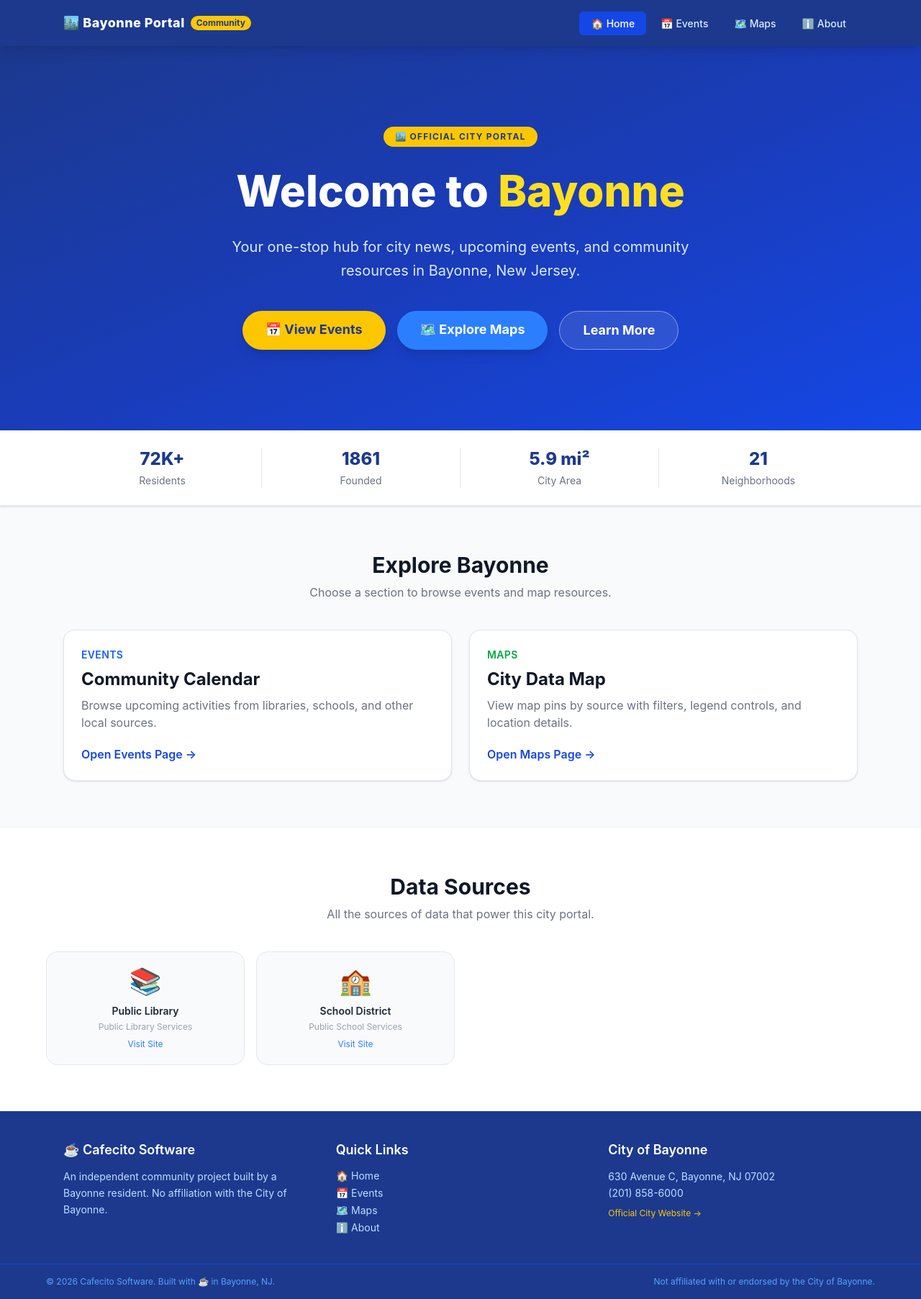
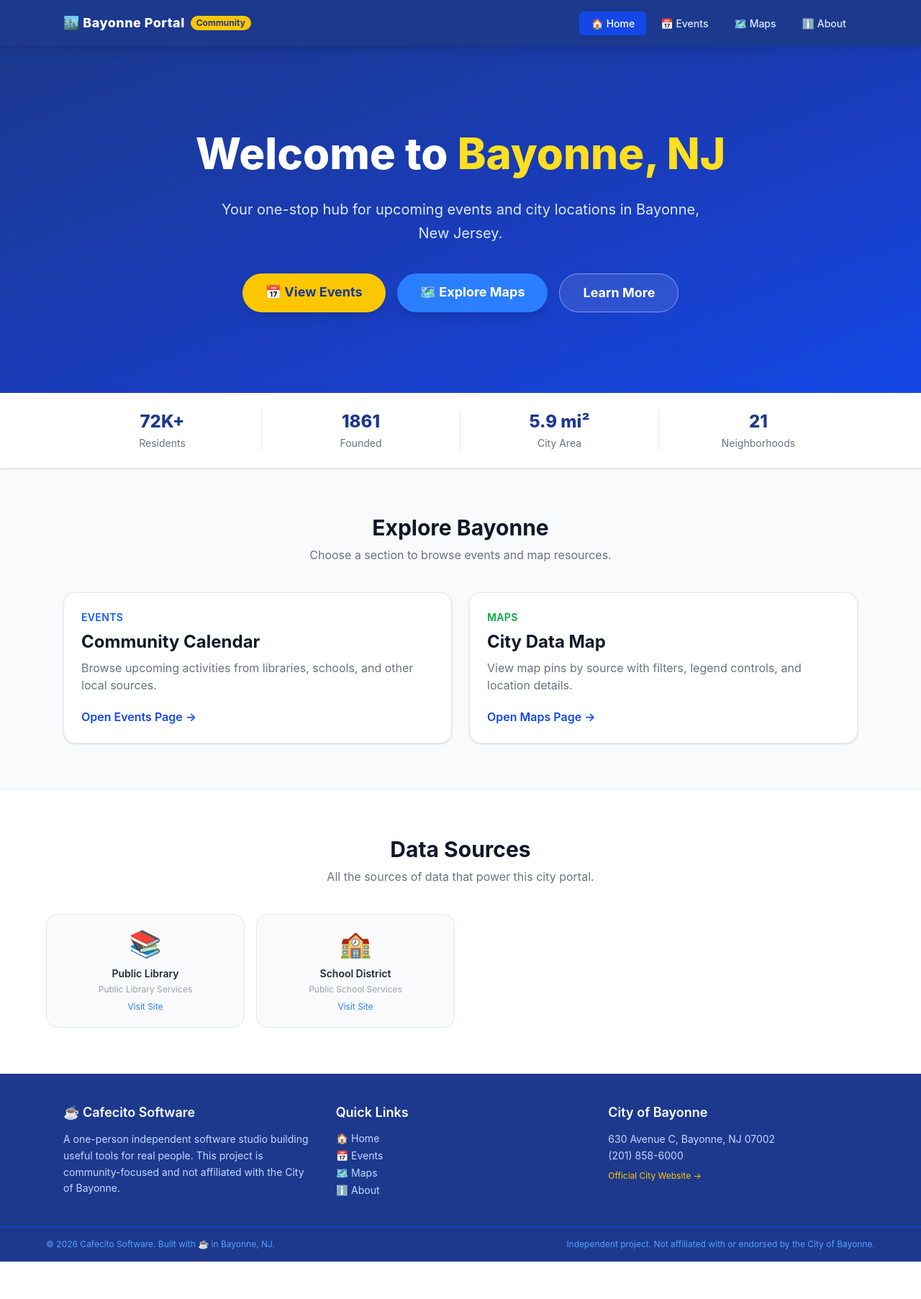
Before and after one commit to cafecitosoftware/nj-bayonne-portal, a Vue app: page / in a window 1280 px wide. Shown: the whole page at 72% size. After the commit the page ends 1753 px from the top, so only its background shows below. Built offline with nearby package versions, Linux system fonts and the light colour scheme.

Commit message:
Update text

```diff
--- a/src/App.vue
+++ b/src/App.vue
@@ -62,8 +62,8 @@
         <div>
           <h3 class="text-white font-semibold text-lg mb-3">☕ Cafecito Software</h3>
           <p class="text-sm leading-relaxed">
-            An independent community project built by a Bayonne resident.
-            No affiliation with the City of Bayonne.
+            A one-person independent software studio building useful tools for real people.
+            This project is community-focused and not affiliated with the City of Bayonne.
           </p>
         </div>
         <div>
@@ -90,7 +90,7 @@
       <div class="border-t border-blue-700 py-4 px-6">
         <div class="max-w-6xl mx-auto flex flex-col sm:flex-row justify-between items-center gap-2 text-xs text-blue-400">
           <p>© {{ new Date().getFullYear() }} Cafecito Software. Built with ☕ in Bayonne, NJ.</p>
-          <p class="text-center">Not affiliated with or endorsed by the City of Bayonne.</p>
+          <p class="text-center">Independent project. Not affiliated with or endorsed by the City of Bayonne.</p>
         </div>
       </div>
     </footer>
--- a/src/views/AboutView.vue
+++ b/src/views/AboutView.vue
@@ -11,7 +11,7 @@
           About This Project
         </h1>
         <p class="text-blue-200 text-lg max-w-2xl leading-relaxed">
-          A community-driven portal built by a Bayonne resident, for Bayonne residents.
+          A community portal built by one person who landed in Bayonne and loves this city.
         </p>
       </div>
     </div>
@@ -21,9 +21,9 @@
       <div class="max-w-4xl mx-auto flex items-start gap-3">
         <span class="text-yellow-600 text-xl mt-0.5">⚠️</span>
         <p class="text-yellow-800 text-sm leading-relaxed">
-          <strong>Disclaimer:</strong> This website is an independent community resource and is
+          <strong>Disclaimer:</strong> This website is an independent community resource built by Cafecito Software and is
           <strong>not affiliated with, endorsed by, or associated with the City of Bayonne</strong>
-          or any official government body. Information here is provided as-is for community convenience.
+          or any official government body. Information here is provided as-is for community convenience. Usage insights may be added in the future to improve the experience.
         </p>
       </div>
     </div>
@@ -47,6 +47,9 @@
             So I built this. A simple, clean place where anyone in Bayonne can see what's going on — no account
             required, no algorithm, no ads. Just your city's events, in one place.
           </p>
+          <p class="text-gray-600 leading-relaxed mt-4">
+            I was not born and raised in Bayonne. It is the city I landed in and came to love, and this portal is one way I can give back.
+          </p>
         </div>
         <div class="grid grid-cols-2 gap-4">
           <div v-for="card in storyCards" :key="card.label"
@@ -67,9 +70,9 @@
         </div>
         <div class="px-8 py-8">
           <p class="text-gray-600 leading-relaxed mb-4">
-            Cafecito Software is a small, independent software project focused on building useful tools
-            for real people. No venture capital, no growth hacking — just thoughtful software made by
-            someone who lives in the same community it serves.
+            Cafecito Software is a one-person independent software company focused on building useful tools
+            for real people, and maybe even a video game. No venture capital, no growth hacking — just thoughtful
+            software made by someone who lives in the same community it serves.
           </p>
           <p class="text-gray-600 leading-relaxed">
             This portal is our way of giving back to Bayonne — the city we call home. We hope it makes
@@ -109,8 +112,8 @@
 <script setup>
 const storyCards = [
   { icon: '📵', label: 'Off Social Media', sub: 'By choice' },
-  { icon: '🏙️', label: 'Bayonne Resident', sub: 'Born & raised' },
-  { icon: '☕', label: 'Cafecito Software', sub: 'Indie project' },
+  { icon: '🏙️', label: 'Bayonne Resident', sub: 'Landed here, love it' },
+  { icon: '☕', label: 'Cafecito Software', sub: 'Company of one' },
   { icon: '💙', label: 'Community First', sub: 'Always free' },
 ]
 
@@ -120,7 +123,7 @@ const values = [
   {
     icon: '🔓',
     title: 'No Login Required',
-    description: 'Everything on this site is freely accessible. No account, no sign-up, no tracking.',
+    description: 'Everything on this site is freely accessible. No account and no sign-up required.',
   },
   {
     icon: '📵',
@@ -133,6 +136,11 @@ const values = [
     description: 'Built by a resident, for residents. No corporate interest, no agenda.',
   },
   {
+    icon: '📊',
+    title: 'Built To Improve',
+    description: 'Usage insights may be used in the future to better understand what helps residents most.',
+  },
+  {
     icon: '🏙️',
     title: 'Proudly from Bayonne',
     description: 'This is our city. We\'re proud of it, and this is our small way of showing that.',
--- a/src/views/HomeView.vue
+++ b/src/views/HomeView.vue
@@ -4,14 +4,11 @@
     <!-- Hero Section -->
     <section class="bg-gradient-to-br from-blue-900 via-blue-800 to-blue-700 text-white py-28 px-6">
       <div class="max-w-5xl mx-auto text-center">
-        <span class="inline-block bg-yellow-400 text-blue-900 text-xs font-bold px-4 py-1.5 rounded-full mb-6 uppercase tracking-widest">
-          🏙️ Official City Portal
-        </span>
         <h1 class="text-5xl md:text-6xl font-extrabold mb-6 leading-tight">
-          Welcome to <span class="text-yellow-300">Bayonne</span>
+          Welcome to <span class="text-yellow-300">Bayonne, NJ</span>
         </h1>
         <p class="text-xl text-blue-100 max-w-2xl mx-auto mb-10 leading-relaxed">
-          Your one-stop hub for city news, upcoming events, and community resources in Bayonne, New Jersey.
+          Your one-stop hub for upcoming events and city locations in Bayonne, New Jersey.
         </p>
         <div class="flex flex-col sm:flex-row justify-center gap-4">
           <RouterLink
```
